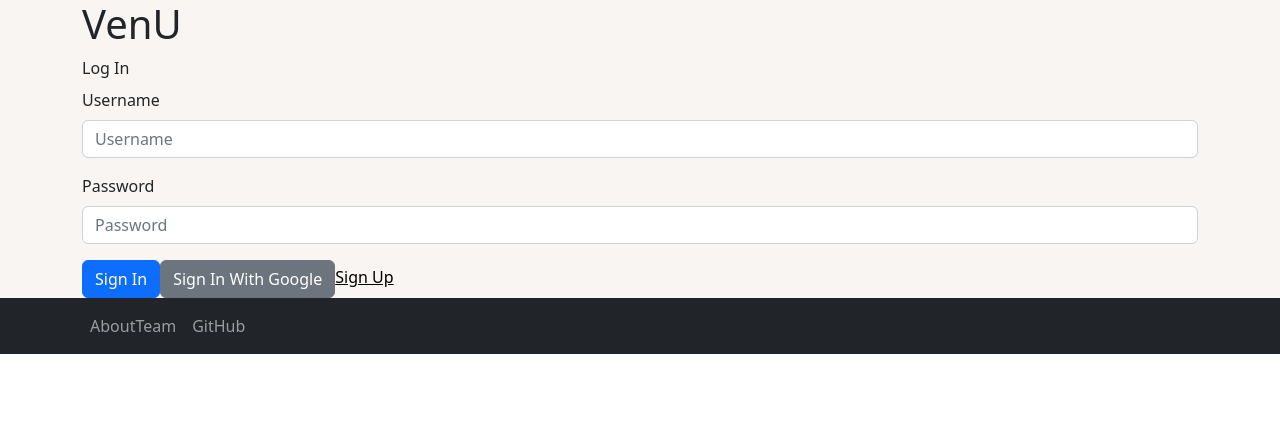
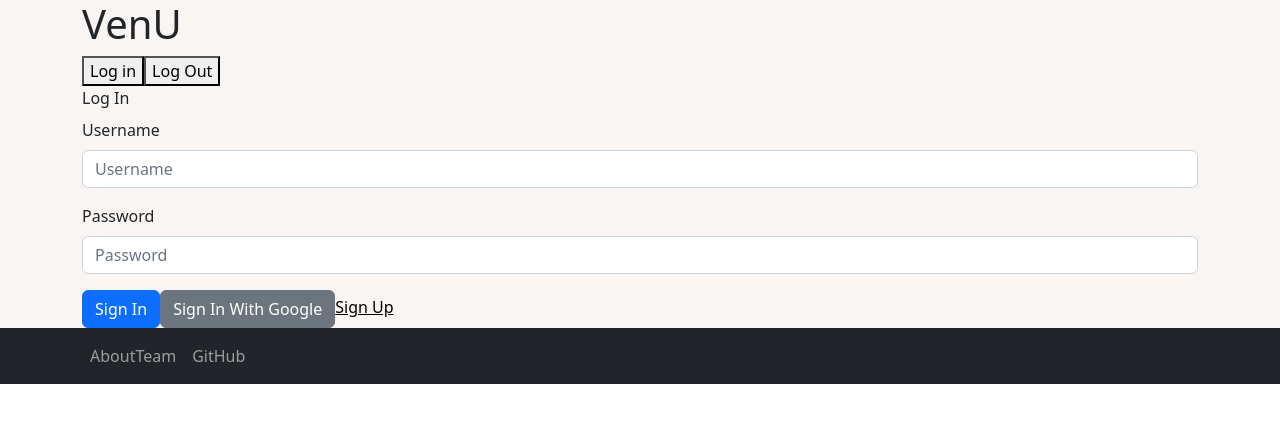
Before and after one commit to Julian-Gallegos/VenU-frontend-import, a React (Create React App) app: page / in a window 1280 px wide. Shown: the top 422 px of the page. Built offline with nearby package versions, Linux system fonts and the light colour scheme; no server answers.

Commit message:
added Auth0.js files

```diff
--- a/package.json
+++ b/package.json
@@ -3,6 +3,7 @@
   "version": "0.1.0",
   "private": true,
   "dependencies": {
+    "@auth0/auth0-react": "^1.12.0",
     "@testing-library/jest-dom": "^5.16.5",
     "@testing-library/react": "^13.4.0",
     "@testing-library/user-event": "^13.5.0",
--- /dev/null
+++ b/src/components/AuthLogIn.js
@@ -0,0 +1,19 @@
+import React from 'react';
+import { useAuth0 } from '@auth0/auth0-react';
+
+function Login() {
+
+  const {
+    isAuthenticated,
+    loginWithRedirect,
+  } = useAuth0();
+
+  function handleLogin() {
+    loginWithRedirect();
+  }
+
+  return ! isAuthenticated &&
+    <button onClick={handleLogin}>Log in</button>
+  ;
+}
+export default Login;
--- /dev/null
+++ b/src/components/AuthLogOut.js
@@ -0,0 +1,14 @@
+import React from "react";
+import { useAuth0 } from "@auth0/auth0-react";
+
+const LogoutButton = () => {
+  const { logout } = useAuth0();
+
+  return (
+    <button onClick={() => logout({ returnTo: window.location.origin })}>
+      Log Out
+    </button>
+  );
+};
+
+export default LogoutButton;
--- a/src/components/LogIn.js
+++ b/src/components/LogIn.js
@@ -1,4 +1,7 @@
 import React from 'react';
+import AuthLogIn from './AuthLogIn';
+import AuthLogOut from './AuthLogOut';
+import Profile from './Profile';
 // import SignUp from './SignUp';
 // import ForgotPassword from './ForgotPassword';
 import Button from 'react-bootstrap/Button';
@@ -13,6 +16,9 @@ class LogIn extends React.Component {
             <>
                 <Container>
                     <h1>VenU</h1>
+                    <AuthLogIn />
+                    <AuthLogOut />
+                    <Profile />
                     <Form>
                         <Form.Label>Log In</Form.Label>
                         <Form.Group className="mb-3" controlId="formUserName">
--- /dev/null
+++ b/src/components/Profile.js
@@ -0,0 +1,22 @@
+import React from "react";
+import { useAuth0 } from "@auth0/auth0-react";
+
+const Profile = () => {
+  const { user, isAuthenticated, isLoading } = useAuth0();
+
+  if (isLoading) {
+    return <div>Loading ...</div>;
+  }
+
+  return (
+    isAuthenticated && (
+      <div>
+        <img src={user.picture} alt={user.name} />
+        <h2>{user.name}</h2>
+        <p>{user.email}</p>
+      </div>
+    )
+  );
+};
+
+export default Profile;
--- a/src/index.js
+++ b/src/index.js
@@ -2,11 +2,16 @@ import React from 'react';
 import ReactDOM from 'react-dom/client';
 import './index.css';
 import App from './App';
+import { Auth0Provider } from "@auth0/auth0-react";
 
 
 const root = ReactDOM.createRoot(document.getElementById('root'));
 root.render(
-  <React.StrictMode>
+  <Auth0Provider
+    domain={process.env.REACT_APP_DOMAIN}
+    clientId={process.env.REACT_APP_CLIENTID}
+    redirectUri={process.env.REACT_APP_AUTH_REDIRECT_URI}
+  >
     <App />
-  </React.StrictMode>
+  </Auth0Provider>,
 );
```
Also changed, not shown: src/components/AuthButtons.js (added, +15 -0 lines), 2 other files (tests, documents, lock files or other folders).
